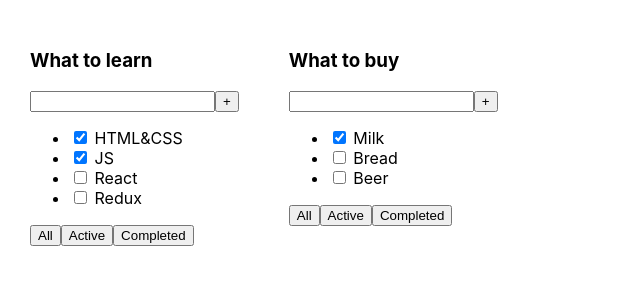
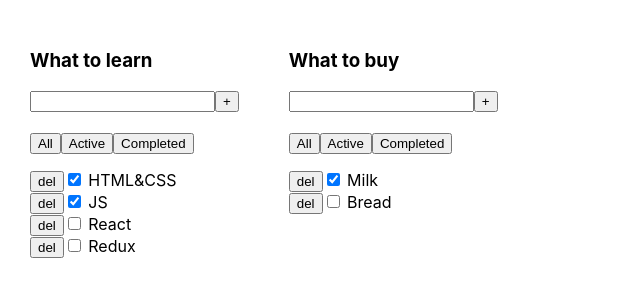
Before and after one commit to Odinokun/ca-todo-dimych, a React (Create React App) app: page / in a window 1280 px wide. Shown: the top 300 px of the page, without its empty margins (0-640 px from the left). Built offline with nearby package versions, Linux system fonts and the light colour scheme.

Commit message:
Refactor Todolist component: remove unused task, add delete button, and adjust button layout

```diff
--- a/src/App.css
+++ b/src/App.css
@@ -6,3 +6,8 @@
 .App > div {
   margin-right: 50px;
 }
+
+ul {
+  list-style-type: none;
+  padding: 0;
+}
--- a/src/App.tsx
+++ b/src/App.tsx
@@ -19,7 +19,6 @@ function App() {
   const tasks2: ITask[] = [
     { id: 1, title: 'Milk', isDone: true },
     { id: 2, title: 'Bread', isDone: false },
-    { id: 3, title: 'Beer', isDone: false },
   ];
   return (
     <div className='App'>
--- a/src/Todolist.tsx
+++ b/src/Todolist.tsx
@@ -14,19 +14,22 @@ export const Todolist: FC<IProps> = ({ title, tasks }) => {
         <input />
         <button>+</button>
       </div>
+      <br />
+      <div>
+        <button>All</button>
+        <button>Active</button>
+        <button>Completed</button>
+      </div>
+
       <ul>
         {tasks.map(task => (
           <li key={task.id}>
+            <button>del</button>
             <input type='checkbox' checked={task.isDone} />{' '}
             <span>{task.title}</span>
           </li>
         ))}
       </ul>
-      <div>
-        <button>All</button>
-        <button>Active</button>
-        <button>Completed</button>
-      </div>
     </div>
   );
 };
```
